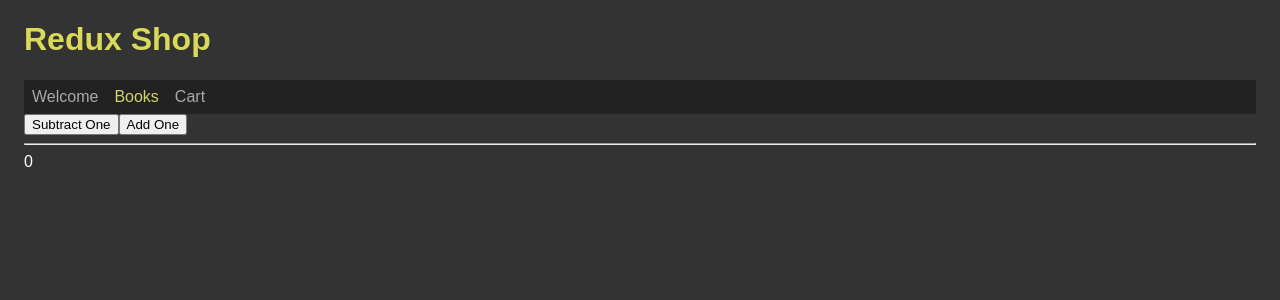
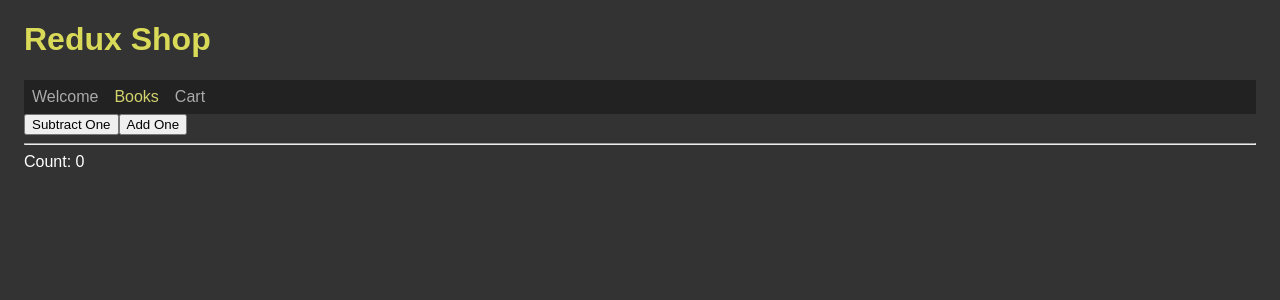
Before and after one commit to Scientific-Research/mk-003-redux-toolkit-typescript, a React (Vite) app: page /books in a window 1280 px wide. Shown: the top 300 px of the page. Built offline with nearby package versions, Linux system fonts and the light colour scheme.

Commit message:
Count word was added!

```diff
--- a/src/common/pages/PageBooks.tsx
+++ b/src/common/pages/PageBooks.tsx
@@ -14,7 +14,7 @@ export const PageBooks = () => {
       <button onClick={() => dispatch(subtract())}>Subtract One</button>
       <button onClick={() => dispatch(add())}>Add One</button>
       <hr />
-      <span>{count}</span>
+      <span>Count: {count}</span>
     </div>
   );
 };
```
